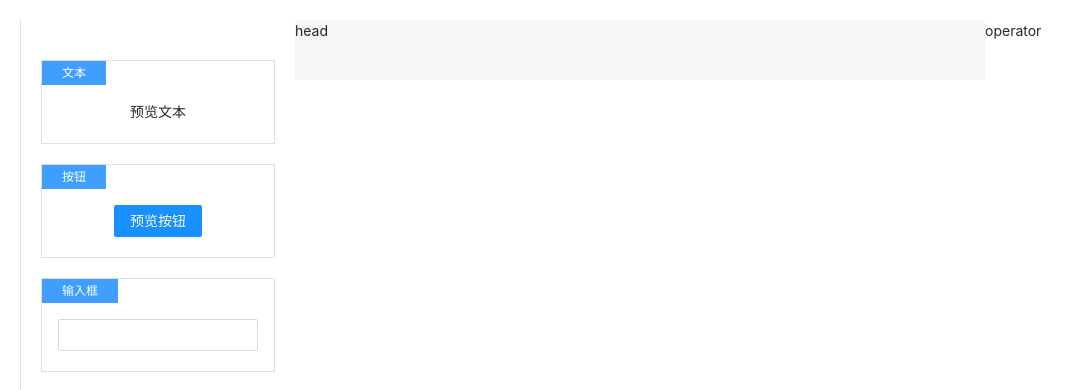
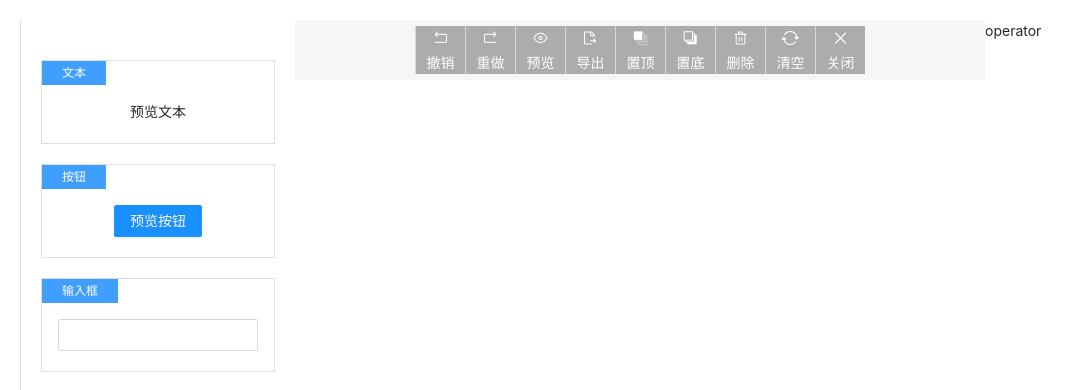
Before and after one commit to monody517/react-visual-editor-tutorial, a React (Vite) app: page / in a window 1280 px wide. Shown: the top 390 px of the page, without its empty margins (0-1082 px from the left). Built offline with nearby package versions, Linux system fonts and the light colour scheme.

Commit message:
header的命令队列

```diff
--- a/src/app.scss
+++ b/src/app.scss
@@ -1,3 +1,5 @@
+@import "./iconfont.css";
+
 html, body {
   height: 100%;
   width: 100%;
--- a/src/packages/ReactVisualEditor.scss
+++ b/src/packages/ReactVisualEditor.scss
@@ -5,20 +5,20 @@ $operatorSize: 275px;
 $ibc: #dcdfe6;
 $ib1: #ebeef5;
 $itc: #314659;
-$icc: rgba(0,0,0,0.45);
+$icc: rgba(0, 0, 0, 0.45);
 $boxShadowColor: #f0f1f2;
 $primary: #409EFF;
 
-.react-visual-editor{
+.react-visual-editor {
   position: fixed;
-    top:  20px;
+  top: 20px;
   left: 20px;
   bottom: 20px;
   right: 20px;
   background-color: #fff;
   overflow: hidden;
 
-    .react-visual-editor-head{
+  .react-visual-editor-head {
     position: absolute;
     top: 0;
     left: $menuSize;
@@ -26,10 +26,32 @@ $primary: #409EFF;
     height: $headSize;
     background-color: #f6f6f6;
     z-index: 1;
+    display: flex;
+    flex-direction: row;
+    align-items: center;
+    justify-content: center;
+
+    .react-visual-editor-head-btn {
+      display: flex;
+      flex-direction: column;
+      justify-content: center;
+      align-items: center;
+      width: 50px;
+      background-color: rgba(black, 0.3);
+      color: white;
+      border-left: 1px rgba(white,0.5) solid;
+      transition: background-color linear .5s;
+      cursor: pointer;
+      &:hover{
+        background-color: white;
+        color: $primary
       }
-    .react-visual-editor-menu{
+    }
+  }
+
+  .react-visual-editor-menu {
     position: absolute;
-        top:  0;
+    top: 0;
     left: 0;
     bottom: 0;
     width: $menuSize;
@@ -37,14 +59,15 @@ $primary: #409EFF;
     border-left: 1px solid $ibc;
     padding: 20px;
     box-sizing: border-box;
-        .react-visual-editor-menu-item{
+
+    .react-visual-editor-menu-item {
       border: 1px solid $ibc;
       margin-top: 20px;
       position: relative;
       padding: 40px 16px 20px 16px;
       text-align: center;
 
-            &:after{
+      &:after {
         position: absolute;
         top: 0;
         left: 0;
@@ -53,12 +76,12 @@ $primary: #409EFF;
         content: '';
       }
 
-            &:hover{
+      &:hover {
         border-color: $primary;
         cursor: move;
       }
 
-            .react-visual-editor-menu-item-name{
+      .react-visual-editor-menu-item-name {
         position: absolute;
         top: 0;
         left: 0;
@@ -70,17 +93,19 @@ $primary: #409EFF;
       }
     }
   }
-    .react-visual-editor-operator{
+
+  .react-visual-editor-operator {
     position: absolute;
-        top:  0;
+    top: 0;
     right: 0;
     bottom: 0;
     width: $operatorSize;
     background-color: white;
   }
-    .react-visual-editor-body{
+
+  .react-visual-editor-body {
     position: absolute;
-        top:  0;
+    top: 0;
     left: $menuSize;
     right: $operatorSize;
     bottom: 0;
@@ -90,10 +115,12 @@ $primary: #409EFF;
     overflow: auto;
     display: flex;
     justify-content: center;
-        .react-visual-editor-container{
+
+    .react-visual-editor-container {
       background-color: white;
-            .react-visual-editor-block{
-                &:after{
+
+      .react-visual-editor-block {
+        &:after {
           content: '';
           position: absolute;
           top: 0;
@@ -102,9 +129,11 @@ $primary: #409EFF;
           bottom: 0
         }
       }
-            .react-visual-editor-focus{
+
+      .react-visual-editor-focus {
         user-select: none;
-                &:before{
+
+        &:before {
           content: '';
           position: absolute;
           $size: 2px;
@@ -119,9 +148,10 @@ $primary: #409EFF;
   }
 }
 
-.react-visual-editor-container{
+.react-visual-editor-container {
   position: relative;
-    .react-visual-editor-block{
+
+  .react-visual-editor-block {
     position: absolute;
   }
 }
--- a/src/packages/ReactVisualEditor.tsx
+++ b/src/packages/ReactVisualEditor.tsx
@@ -6,10 +6,10 @@ import {
   ReactVisualEditorConfig,
   ReactVisualEditorValue
 } from './ReactVisualEditor.utils'
-import {useMemo, useRef} from "react";
+import {useMemo, useRef, useState} from "react";
 import {ReactVisualEditorBlocks} from "./ReactVisualEditorBlocks";
 import {useCallbackRef} from "./hook/useCallbackRefs";
-import {Simulate} from "react-dom/test-utils";
+import {preview} from "vite";
 
 
 export const ReactVisualEditor: React.FC<{
@@ -17,6 +17,9 @@ export const ReactVisualEditor: React.FC<{
   onChange: (val: ReactVisualEditorValue) => void,
   config: ReactVisualEditorConfig  // 组件数据类型，包括Map，Array，以及注册一个组件的方法
 }> = (props) => {
+
+  const [preview,setPreview] = useState(false)  // 当前是否处于预览状态
+  const [edit,setEditing] = useState(false)  // 当前是否处于编辑状态
 
   const containerRef = useRef({} as HTMLDivElement)
 
@@ -55,6 +58,12 @@ export const ReactVisualEditor: React.FC<{
       }
     }
   }
+
+  const commander = (
+    () => {
+
+    }
+  )
 
   const menuDraggier = ( // 拖拽事件
     () => {
@@ -117,12 +126,13 @@ export const ReactVisualEditor: React.FC<{
       } else {
         // 如果点击的block没有被选中，才清空其他的block，否则不做任何事情，防止拖拽多个block时去掉其他的focus
         if (!block.focus) {
-          console.log('block', block)
           block.focus = true
           methods.clearFocus(block)
         }
       }
-      setTimeout(()=>{blockDraggier.mousedown(e)})
+      setTimeout(() => {
+        blockDraggier.mousedown(e)
+      })
     })
     const mousedownContainer = ((e: React.MouseEvent<HTMLDivElement>) => {
       if (e.target !== e.currentTarget) {
@@ -150,16 +160,15 @@ export const ReactVisualEditor: React.FC<{
       document.addEventListener('mousemove', mousemove)
       // @ts-ignore
       document.addEventListener('mouseup', mouseup)
-      console.log('mousedown', focusData.focus)
       dragData.current = {
         startX: e.clientX,
         startY: e.clientY,
         startPosArray: focusData.focus.map(({top, left}) => ({top, left}))
       }
-      console.log('dragData', dragData)
     })
+
     const mousemove = useCallbackRef((e: React.MouseEvent) => {
-      const {startX, startY,startPosArray} = dragData.current
+      const {startX, startY, startPosArray} = dragData.current
       const {clientY: moveY, clientX: moveX} = e
       const durX = moveX - startX
       const durY = moveY - startY
@@ -179,11 +188,72 @@ export const ReactVisualEditor: React.FC<{
     return {mousedown}
   })()
 
+  // container的命令队列
+  const button: {
+    label: string | (() => string),
+    icon: string | (() => string),
+    tip?: string | (() => string),
+    handler: () => void
+  }[] = [
+    {
+      label: '撤销', icon: 'icon-back', tip: 'ctrl+z', handler: (() => {
+        // commander.unredo()
+      })
+    },
+    {
+      label: '重做', icon: 'icon-forward', tip: 'ctrl+y, ctrl+shift+z', handler: (() => {
+        // commander.redo()
+      })
+    },
+    {
+      label: ()=>preview ? '编辑':'预览',
+      icon: ()=>preview ? 'icon-forward':'icon-browse',
+      tip: 'ctrl+y, ctrl+shift+z',
+      handler: (() => {
+        if(!preview){
+          methods.clearFocus()
+        }else {
+          setPreview(!preview)
+        }
+      })
+    },
+    {
+      label: '导出', icon: 'icon-export', handler: (() => {
+        // commander.export()
+      })
+    },
+    {
+      label: '置顶', icon: 'icon-place-top', tip: 'ctrl+up', handler: (() => {
+        // commander.placeTop()
+      })
+    },
+    {
+      label: '置底', icon: 'icon-place-bottom', tip: 'ctrl+down', handler: (() => {
+        // commander.placeBottom()
+      })
+    },
+    {
+      label: '删除', icon: 'icon-delete', tip: 'ctrl+d, delete, backspace', handler: (() => {
+        // commander.delete()
+      })
+    },
+    {
+      label: '清空', icon: 'icon-reset', handler: (() => {
+        // commander.clear()
+      })
+    },
+    {
+      label: '关闭', icon: 'icon-close', handler: (() => {
+        methods.clearFocus()
+        setEditing(false)
+      })
+    },
+  ]
+
   return (
     <div className="react-visual-editor">
       <div className="react-visual-editor-menu">
         {props.config.componentArray.map((component, index) => {
-
           return (
             <div className="react-visual-editor-menu-item"
                  key={index}
@@ -199,7 +269,22 @@ export const ReactVisualEditor: React.FC<{
           )
         })}
       </div>
-      <div className="react-visual-editor-head">head</div>
+      <div className="react-visual-editor-head">
+        {
+          button.map((btn,index)=>{
+            const label = typeof btn.label === 'function' ? btn.label() : btn.label
+            const icon = typeof btn.icon === 'function' ? btn.icon() : btn.icon
+            const tip = btn.tip ? btn.tip : ''
+            const handler = btn.handler
+            return(
+              <div className="react-visual-editor-head-btn">
+                <i className={`iconfont ${icon}`} />
+                <span>{label}</span>
+              </div>
+            )
+          })
+        }
+      </div>
       <div className="react-visual-editor-operator">operator</div>
       <div className="react-visual-editor-body">
         <div className="react-visual-editor-container"
--- a/src/packages/ReactVisualEditor.utils.tsx
+++ b/src/packages/ReactVisualEditor.utils.tsx
@@ -5,8 +5,10 @@ export interface ReactVisualEditorBlock {
   componentKey: string,   // component对象中的key，通过这个来找到visual config中的component
   top: number,    // component对象的top值
   left: number,   // component对象的left值
-  adjustPostion: boolean  // 拖拽完成时元素右上角会自动调整到鼠标位置，需要一个标识开启关闭这个特性
-  focus: boolean  // 判断当前是否被选中
+  // 拖拽完成时元素右上角会自动调整到鼠标位置，需要一个标识开启关闭这个特性
+  adjustPostion: boolean,
+  // 判断当前是否被选中
+  focus: boolean
 }
 
 /**
```
Lines whose indentation alone changed are shown as unchanged.
